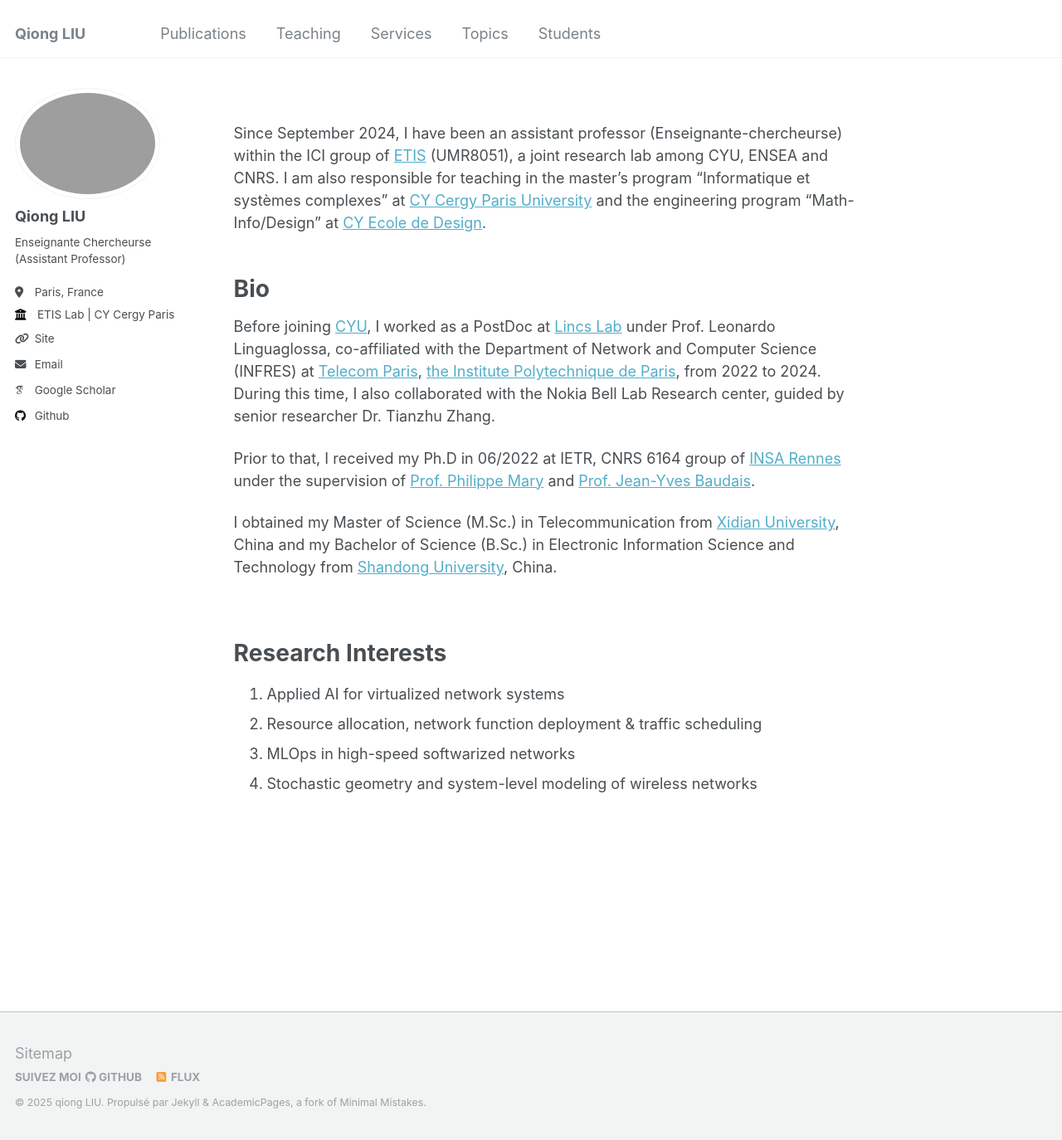
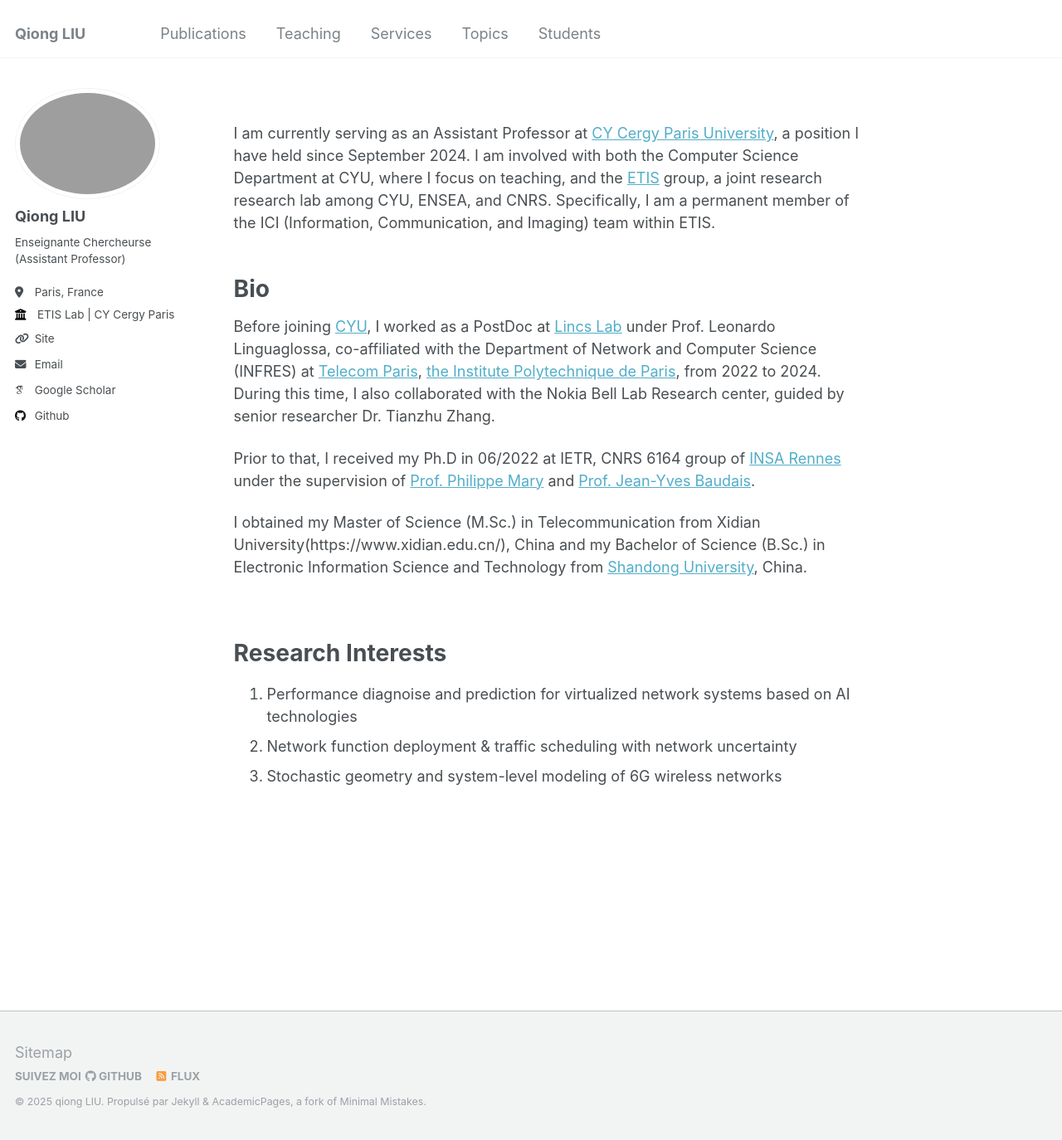
Before and after one commit to evesiphus/evesiphus.github.io, a Jekyll site: the page built from _pages/about.md, in a window 1280 px wide and 1374 px high. Shown: the whole window at 83% size. Built offline with Jekyll 4.4.1, drawn with Linux system fonts in a browser that asks for light colours; some web fonts are replaced.

Commit message:
Update about.md

```diff
--- a/_pages/about.md
+++ b/_pages/about.md
@@ -9,7 +9,7 @@ redirect_from:
 
 
 <br>
-Since September 2024, I have been an assistant professor (Enseignante-chercheurse)  within the ICI group of [ETIS](https://www.etis-lab.fr/) (UMR8051), a joint research lab among CYU, ENSEA and CNRS. I am also responsible for teaching in the master's program "Informatique et systèmes complexes" at [CY Cergy Paris University](https://www.cyu.fr/) and the engineering program "Math-Info/Design" at [CY Ecole de Design](https://www.cy-ecolededesign.fr/).
+I am currently serving as an Assistant Professor at [CY Cergy Paris University](https://www.cyu.fr/), a position I have held since September 2024. I am involved with both the Computer Science Department at CYU, where I focus on teaching, and the [ETIS](https://www.etis-lab.fr/) group, a joint research research lab among CYU, ENSEA, and CNRS. Specifically, I am a permanent member of the ICI (Information, Communication, and Imaging) team within ETIS.
 <br>
 <br>
 
@@ -23,13 +23,12 @@ Before joining [CYU](https://www.cyu.fr/), I worked as a PostDoc at [Lincs Lab](
 
 Prior to that,  I received my Ph.D in 06/2022 at IETR, CNRS 6164 group of [INSA Rennes](https://www.insa-rennes.fr/ietr-1.html) under the supervision of [Prof. Philippe Mary](https://pmary.perso.insa-rennes.fr/) and [Prof. Jean-Yves Baudais](http://jeanyves.baudais.free.fr/).
 
-I obtained my Master of Science (M.Sc.) in Telecommunication from [Xidian University](https://www.xidian.edu.cn/), China and my Bachelor of Science (B.Sc.) in Electronic Information Science and Technology from [Shandong University](https://www.en.sdu.edu.cn/), China.
+I obtained my Master of Science (M.Sc.) in Telecommunication from Xidian University(https://www.xidian.edu.cn/), China and my Bachelor of Science (B.Sc.) in Electronic Information Science and Technology from [Shandong University](https://www.en.sdu.edu.cn/), China.
 
 <br>
 
 Research Interests
 ======
-1. Applied AI for virtualized network systems
-2. Resource allocation, network function deployment & traffic scheduling
-3. MLOps in high-speed softwarized networks
-4. Stochastic geometry and system-level modeling of wireless networks
+1. Performance diagnoise and prediction for virtualized network systems based on AI technologies
+2. Network function deployment & traffic scheduling with network uncertainty
+3. Stochastic geometry and system-level modeling of 6G wireless networks
```
